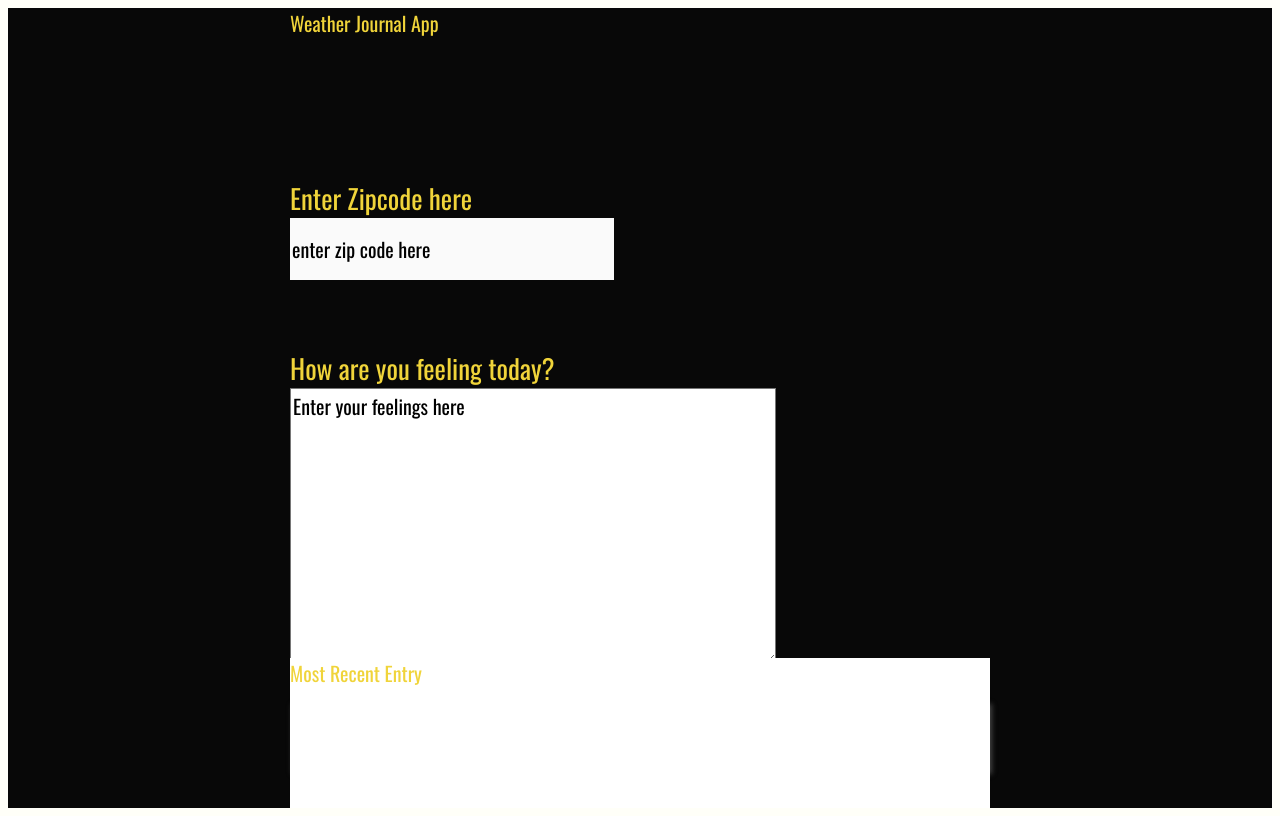
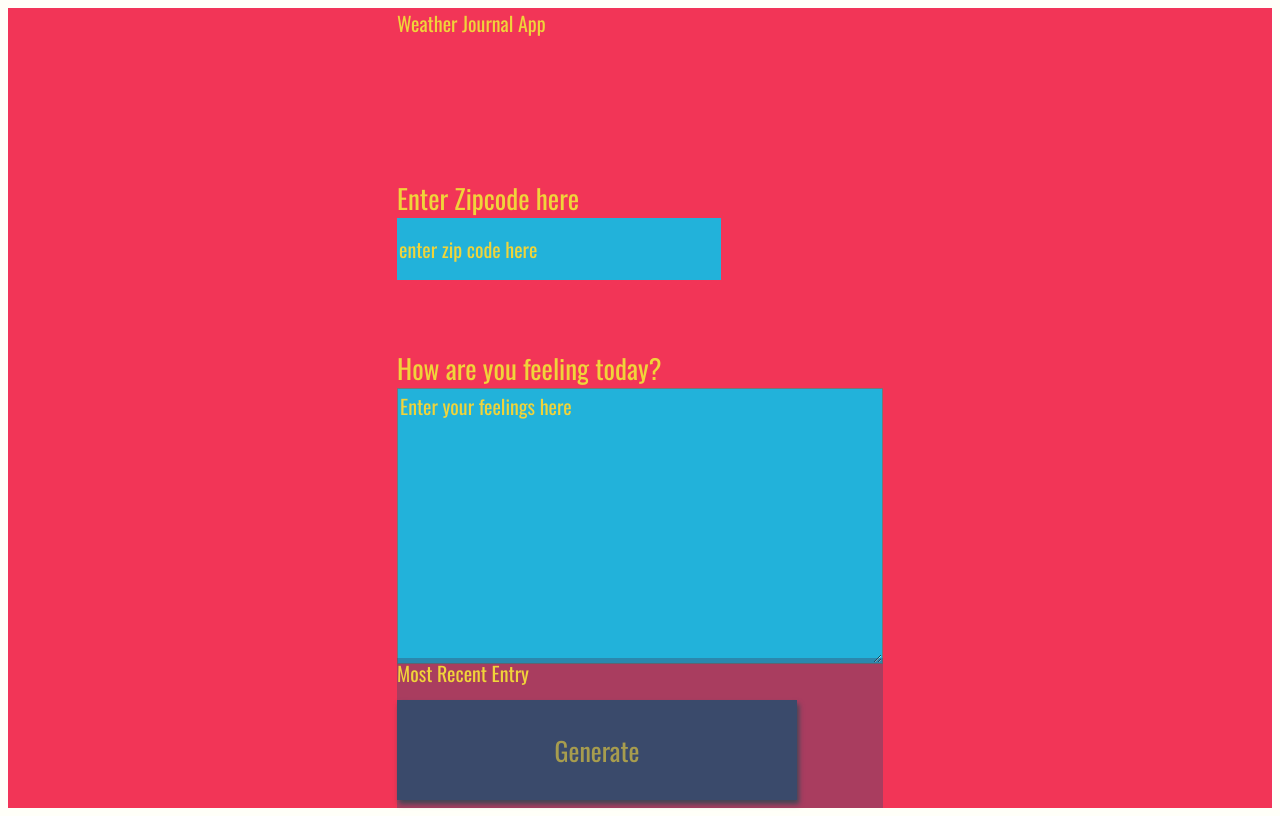
Before and after one commit to reham-hisham/weather-api-udacity, a website: page website/index.html in a window 1280 px wide. Drawn offline with nearby package versions, Linux system fonts and the light colour scheme; a web font is replaced by a local one.

Commit message:
Update style.css

```diff
--- a/website/style.css
+++ b/website/style.css
@@ -8,7 +8,7 @@ body{
     grid-auto-rows: minmax(150px, auto);
     /* grid-template-columns:  */
     height:100vh;
-    background: #080808;
+    background: #f23557;
     color: #f0d43a;
     justify-content: center;
     grid-gap: 1em;
@@ -21,7 +21,7 @@ body{
 }
 
 .entry{
-    background:#ffffff;
+    background: rgba(59, 74, 107, .4);
 }
 
 #entryHolder{
@@ -57,18 +57,18 @@ input{
     display:block;
     height: 60px;
     width: 320px;
-    background:#fafafa;
-    color: #0c4f6e;
+    background:#22b2da;
+    color: #f0d43a;
     font-size: 20px;
     font-family: 'Oswald', sans-serif;
     border: none;
 }
 
 button{
-    width: 700px;
-    height: 70px;
-    background: #83bde4;
-    color: #222121;
+    width: 400px;
+    height: 100px;
+    background: #3b4a6b;
+    color: #f0d43a;
     font-size: 26px;
     font-family: 'Oswald', sans-serif;
     border: none;
@@ -79,8 +79,8 @@ h1{
 }
 
 textarea{
-    background:#ffffff;
-    color: #000000;
+    background:#22b2da;
+    color: #f0d43a;
     font-size: 20px;
     font-family: 'Oswald', sans-serif;
 }
@@ -93,19 +93,19 @@ button:focus {
 }
 /* Style for Placeholder Text*/
 ::placeholder { /* Firefox, Chrome, Opera */
-    color: #000000;
+    color: #f0d43a;
     font-family: 'Oswald', sans-serif;
 
 }
 
 :-ms-input-placeholder { /* Internet Explorer 10-11 */
-    color: #000000;
+    color: #f0d43a;
     font-family: 'Oswald', sans-serif;
 
 }
 
 ::-ms-input-placeholder { /* Microsoft Edge */
-    color: #050505;
+    color: #f0d43a;
     font-family: 'Oswald', sans-serif;
 
 }
```
